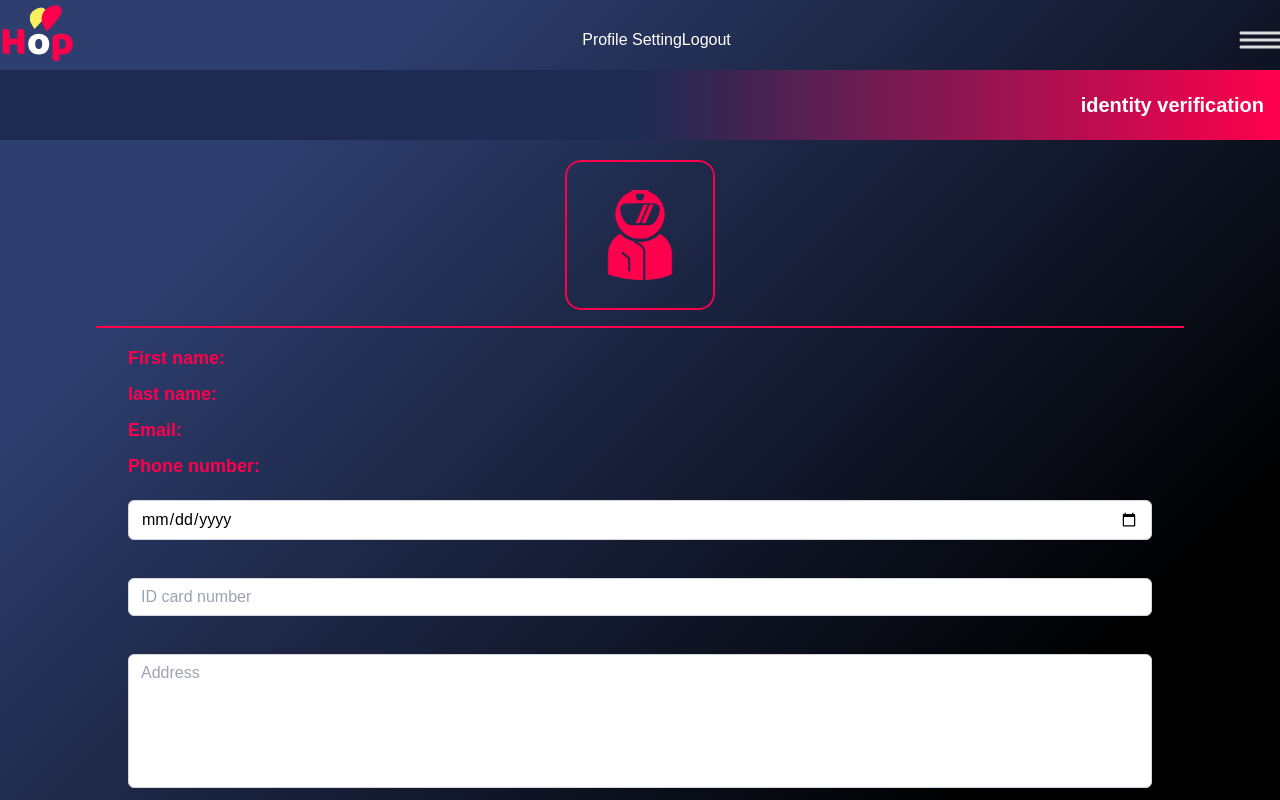
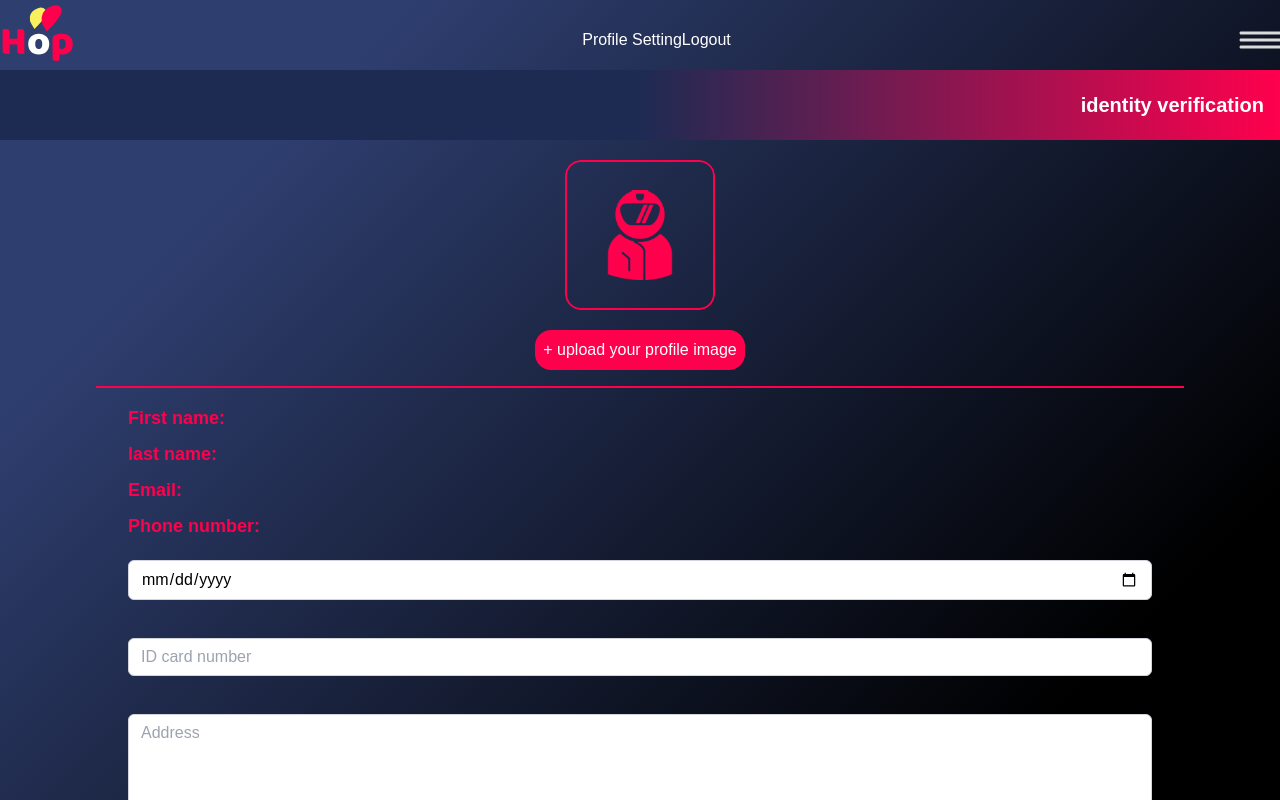
Before and after one commit to ArrayaWongsaita/HOP-RIDER-ADMIN-WEB, a React (Vite) app: page /rider/verify in a window 1280 px wide. Shown: the top 800 px of the page. Built offline with nearby package versions, Linux system fonts and the light colour scheme; no server answers; a web font is replaced by a local one.

Commit message:
fix page/verify

```diff
--- a/src/pages/VerifyPage.jsx
+++ b/src/pages/VerifyPage.jsx
@@ -79,10 +79,10 @@ export default function VerifyPage() {
                 return setInputError(error);
             }
             setInputError({ ...initialInputError });
-            setInitialTextVisible(true);
             if (!profileImage.licenseImage) return missingLicenseImage.current?.scrollIntoView({ behavior: "smooth" });
             if (!profileImage.vehicleRegistrationImage) return missingVehicleRegistrationImage.current?.scrollIntoView({ behavior: "smooth" });
             if (!profileImage.vehicleImage) return missingVehicleImage.current?.scrollIntoView({ behavior: "smooth" });
+            setInitialTextVisible(true);
             const formData = new FormData()
             formData.append("profileImage", profileImage.profileImage)
             formData.append("licenseImage", profileImage.licenseImage)
@@ -111,9 +111,10 @@ export default function VerifyPage() {
                 <h2>identity verification</h2>
             </Section>
             <form onSubmit={handleSubmitForm} >
-                <div className="flex flex-col items-center gap-6">
+                <div className="flex flex-col items-center">
                     <div
                         ref={missingProfileImage}
+                        role="button"
                         className="rounded-2xl overflow-hidden">
                         <InputImage
                             width="150px"
@@ -124,6 +125,10 @@ export default function VerifyPage() {
                                 <ImageRider width={90} height={90} />
                             </div>
                         </InputImage>
+                    </div>
+                    <div
+                        className={`mt-5 p-2 rounded-2xl ${profileImage?.profileImage ? color2 : color1} hover:cursor-default`} >
+                        <p>+ upload your profile image</p>
                     </div>
                 </div>
 
@@ -186,6 +191,7 @@ export default function VerifyPage() {
 
                 <div className="flex flex-col justify-center items-center py-6">
                     <div
+                        role="button"
                         ref={missingLicenseImage}
                         className="rounded-2xl overflow-hidden">
                         <InputImage
@@ -197,7 +203,7 @@ export default function VerifyPage() {
                             </div>
                         </InputImage>
                     </div>
-                    <div className={`mt-5 p-2 rounded-2xl ${profileImage?.licenseImage ? color2 : color1}`} >
+                    <div className={`mt-5 p-2 rounded-2xl ${profileImage?.licenseImage ? color2 : color1} hover:cursor-default`} >
                         <p>+ upload your driver&apos;s license here</p>
                     </div>
                 </div>
@@ -208,6 +214,7 @@ export default function VerifyPage() {
 
                 <div className="flex flex-col justify-center items-center py-6">
                     <div
+                        role="button"
                         ref={missingVehicleRegistrationImage}
                         className="rounded-2xl overflow-hidden">
                         <InputImage
@@ -219,7 +226,7 @@ export default function VerifyPage() {
                             </div>
                         </InputImage>
                     </div>
-                    <div className={`mt-5 p-2 rounded-2xl ${profileImage?.vehicleRegistrationImage ? color2 : color1}`} >
+                    <div className={`mt-5 p-2 rounded-2xl ${profileImage?.vehicleRegistrationImage ? color2 : color1} hover:cursor-default`} >
                         <p>+ upload your vehicle registration copy here</p>
                     </div>
                 </div>
@@ -230,6 +237,7 @@ export default function VerifyPage() {
 
                 <div className="flex flex-col justify-center items-center py-6">
                     <div
+                        role="button"
                         ref={missingVehicleImage}
                         className="rounded-2xl overflow-hidden">
                         <InputImage
@@ -241,7 +249,7 @@ export default function VerifyPage() {
                             </div>
                         </InputImage>
                     </div>
-                    <div className={`mt-5 p-2 rounded-2xl ${profileImage?.vehicleImage ? color2 : color1}`} >
+                    <div className={`mt-5 p-2 rounded-2xl ${profileImage?.vehicleImage ? color2 : color1} hover:cursor-default`} >
                         <p>+ upload your picture of your vehicle here</p>
                     </div>
                 </div>
@@ -272,7 +280,7 @@ export default function VerifyPage() {
                     </CommonButton>
                 </div>
             </form>
-            { initialTextVisible ? ( <LoadScreen status="Uploading" />) : ''}
+            {initialTextVisible ? (<LoadScreen status="Uploading" />) : ''}
         </div>
     )
 }
```
